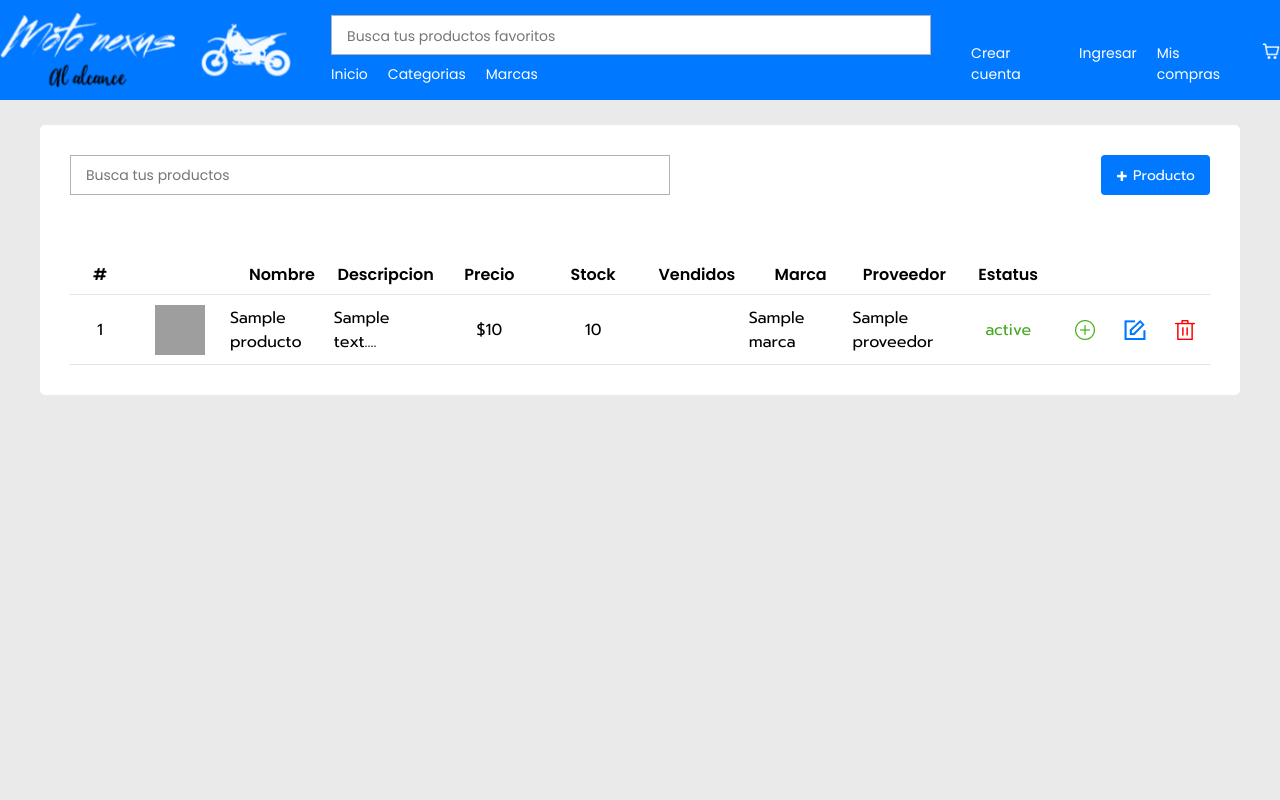
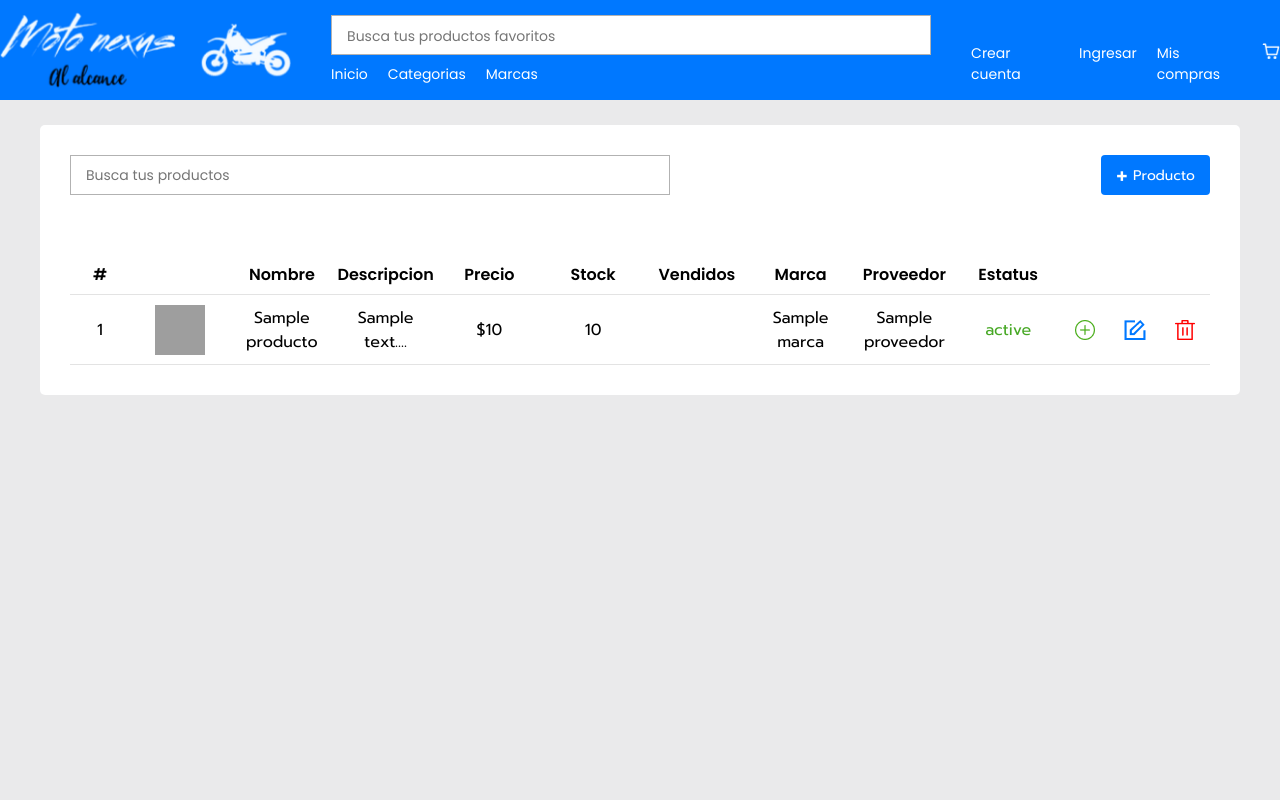
Before and after one commit to Samuel-Lopez13/MotoNexus, a Django app: template svc/adminapp/templates/inventario-productos.html in a window 1280 px wide. Run offline with Django 5.2, Linux system fonts and the light colour scheme; the template is opened without the code that fills it: most values are stand-ins (such as "Sample title", 1, 10 or a date in 2020); grey boxes are pictures that could not be loaded.

Commit message:
agregar informacion

```diff
--- a/svc/adminapp/static/styles/inventario-styles.css
+++ b/svc/adminapp/static/styles/inventario-styles.css
@@ -19,9 +19,15 @@ main {
     display: flex;
     justify-content: center;
 
-    padding-top: 25px;
+    padding: 25px 0;
 
     z-index: 5;
+}
+
+.main__inventario{
+    overflow: auto;
+    scroll-behavior: smooth;
+    scrollbar-width: none;
 }
 
 .container__inventario {
@@ -305,6 +311,7 @@ main {
     font-family: var(--family-secundario);
     font-size: 16px;
     font-weight: normal;
+    text-align: center;
 }
 
 .info__status {
--- a/svc/adminapp/templates/inventario-marcas.html
+++ b/svc/adminapp/templates/inventario-marcas.html
@@ -1,7 +1,7 @@
 {% extends 'home/index.html' %}
 {% load static %}
 {% block content %}
-<main>
+<main class="main__inventario">
     <div class="container__alerta-inventario">
         <div class="alerta-inventario__box">
             <div class="container__alerta-inventario__superior">
--- a/svc/adminapp/templates/inventario-productos.html
+++ b/svc/adminapp/templates/inventario-productos.html
@@ -1,7 +1,7 @@
 {% extends 'home/index.html' %}
 {% load static %}
 {% block content %}
-<main>
+<main class="main__inventario">
     <div class="container__alerta-inventario">
         <div class="alerta-inventario__box">
             <div class="container__alerta-inventario__superior">
--- a/svc/adminapp/templates/inventario-proveedores.html
+++ b/svc/adminapp/templates/inventario-proveedores.html
@@ -1,7 +1,7 @@
 {% extends 'home/index.html' %}
 {% load static %}
 {% block content %}
-<main>
+<main class="main__inventario">
     <div class="container__alerta-inventario">
         <div class="alerta-inventario__box">
             <div class="container__alerta-inventario__superior">
```
Also changed, not shown: svc/userapp/templates/home.html (+58 -2 lines).
